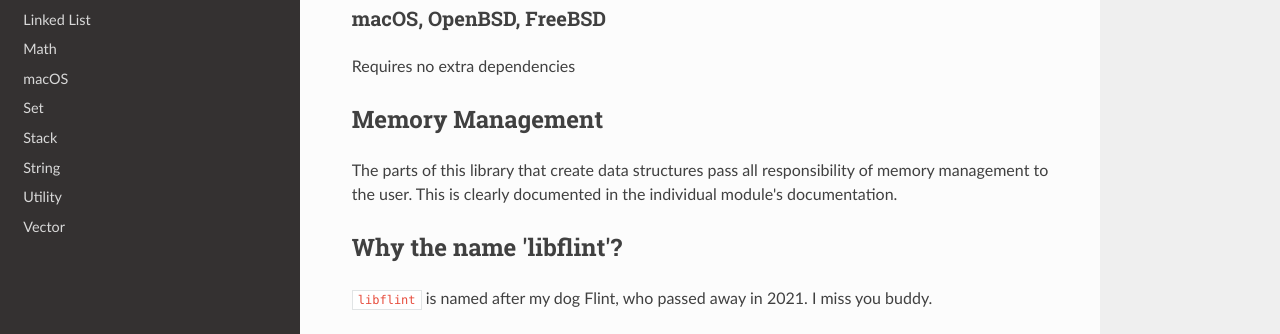
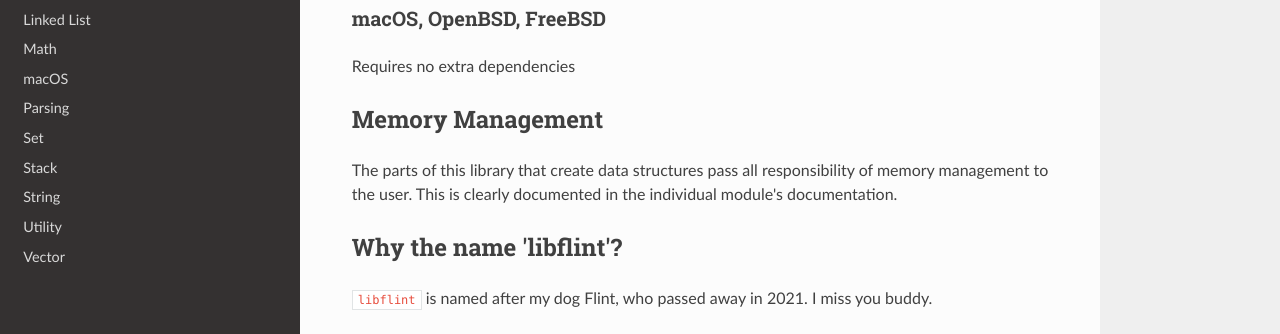
Before and after one commit to fputs/libflint, an MkDocs documentation site: the page built from docs/index.md, in a window 1280 px wide. Shown: the part 383-717 px from the top of the page. Built offline with MkDocs 1.6.1, drawn with Linux system fonts in a browser that asks for light colours; nearby versions of some CDN libraries.

Commit message:
Add parsing docs

```diff
--- a/mkdocs.yml
+++ b/mkdocs.yml
@@ -12,6 +12,7 @@ nav:
     - 'Linked List': 'linkedlist.md'
     - 'Math': 'math.md'
     - 'macOS': 'macos.md'
+    - 'Parsing': 'parsing.md'
     - 'Set': 'set.md'
     - 'Stack': 'stack.md'
     - 'String': 'string.md'
```
Also changed, not shown: 2 other files.
